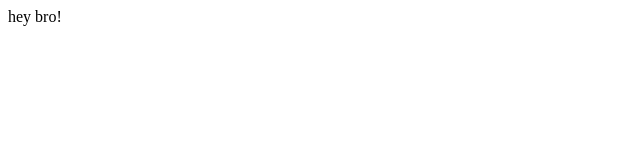
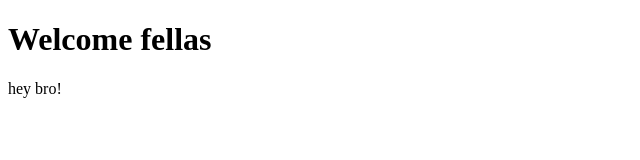
Before and after one commit to antrikshkaprani/work, a plain HTML site: page index.html in a window 1280 px wide. Shown: the whole page, without its empty margins (0-640 px from the left). Drawn offline with Linux system fonts and the light colour scheme.

Commit message:
added a heading

```diff
--- a/index.html
+++ b/index.html
@@ -6,6 +6,7 @@
     <title>Home Page</title>
 </head>
 <body>
+    <h1>Welcome fellas</h1>
     hey bro!
 </body>
 </html>
```
